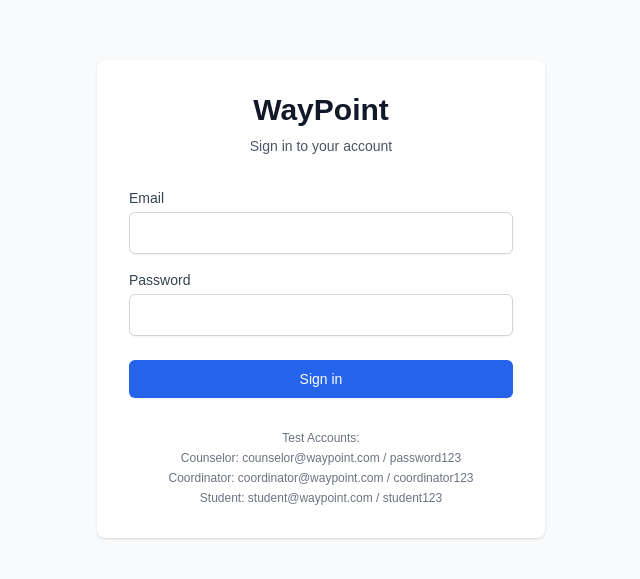
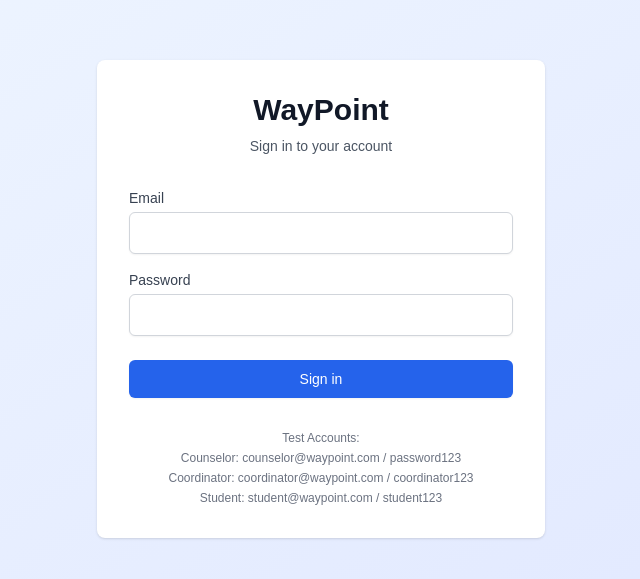
Before and after one commit to RusticGrey/waypoint, a Next.js app: page /login in a window 1280 px wide. Shown: the part 101-680 px from the top of the page, without its empty margins (319-959 px from the left). Built offline with nearby package versions, Linux system fonts and the light colour scheme.

Commit message:
login bg

```diff
--- a/app/(auth)/login/page.tsx
+++ b/app/(auth)/login/page.tsx
@@ -45,7 +45,8 @@
   };
 
   return (
-    <div className="min-h-screen flex items-center justify-center bg-gray-50">
+    // <div className="min-h-screen flex items-center justify-center bg-gray-50">
+    <div className="min-h-screen flex items-center justify-center bg-gradient-to-br from-blue-50 to-indigo-100">
       <div className="max-w-md w-full space-y-8 p-8 bg-white rounded-lg shadow">
         <div>
           <h2 className="text-center text-3xl font-bold text-gray-900">
```
